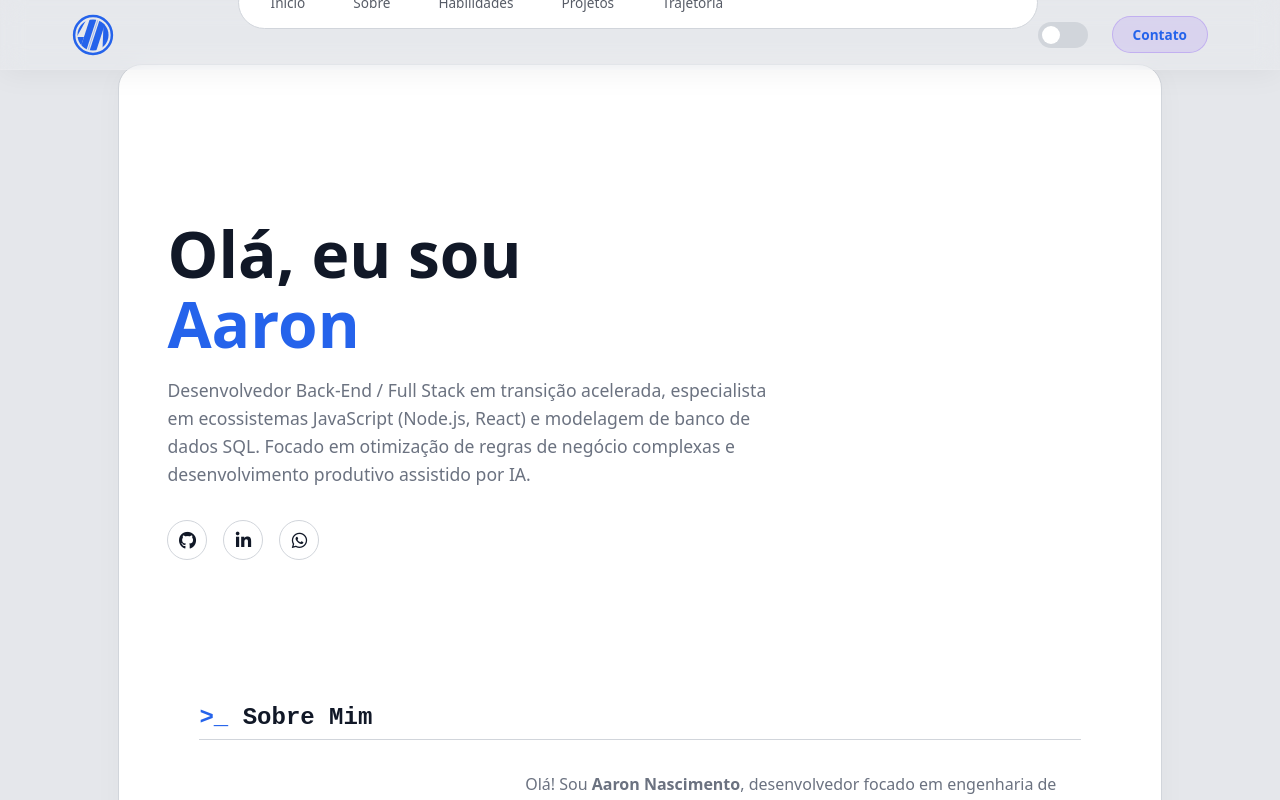
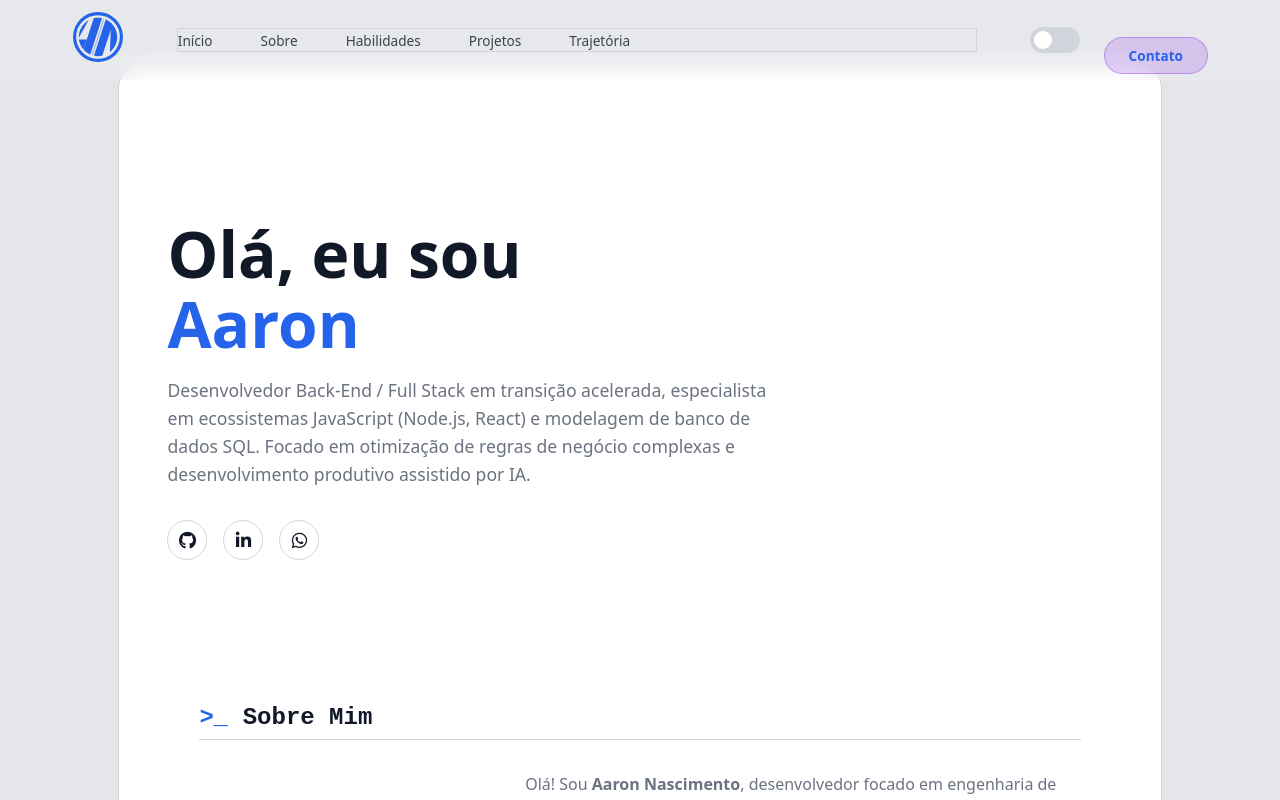
Before and after one commit to aarongmn7/aaron-nascimento-portfolio, a React (Vite) app: page / in a window 1280 px wide. Shown: the top 800 px of the page. Built offline with nearby package versions, Linux system fonts and the light colour scheme; no server answers.

Commit message:
refactor: completely rewrite header css to enforce clean layout and remove white pill

```diff
--- a/src/components/Header.css
+++ b/src/components/Header.css
@@ -1,119 +1,104 @@
-/* Container base do Header com Glassmorphism e posição Fixed */
+/* Container principal fixo no topo */
 .header {
   position: fixed !important;
   top: 0;
   left: 0;
+  width: 100% !important;
+  height: 80px !important;
   z-index: 9999 !important;
-  width: 100%;
-  height: 70px;
+  background-color: rgba(255, 255, 255, 0.05) !important;
+  backdrop-filter: blur(12px) !important;
+  -webkit-backdrop-filter: blur(12px) !important;
+  border-bottom: 1px solid rgba(255, 255, 255, 0.1);
   box-sizing: border-box;
-  margin: 0;
-  padding: 0;
-
-  /* Fundo transparente premium com blur */
-  background-color: rgba(255, 255, 255, 0.05);
-  backdrop-filter: blur(12px);
-  -webkit-backdrop-filter: blur(12px);
-
-  border-bottom: 1px solid rgba(255, 255, 255, 0.1);
-  box-shadow: 0 4px 30px rgba(0, 0, 0, 0.05);
-  transition: all 0.3s ease;
 }
 
 /* Suporte para Dark Mode automático */
 @media (prefers-color-scheme: dark) {
   .header {
-    background-color: rgba(18, 18, 18, 0.05);
+    background-color: rgba(18, 18, 18, 0.05) !important;
   }
 }
 
+/* Distribuição dos 3 blocos (Logo, Nav, Botões) */
 .header-container {
   display: flex !important;
   justify-content: space-between !important;
   align-items: center !important;
+  max-width: 1200px;
   height: 100%;
-  max-width: 1200px;
-  width: 100%;
-  box-sizing: border-box;
   margin: 0 auto;
   padding: 0 2rem;
+  box-sizing: border-box;
 }
 
+/* Área do Logo */
 .logo-container {
   display: flex;
   align-items: center;
-  flex: 1; /* Força o nav a ficar no centro exato */
+}
+.logo-container img {
+  height: 52px !important;
+  width: auto;
 }
 
-.logo-container a {
-  display: flex;
-  align-items: center;
-}
-
-.logo-container img {
-  height: 42px;
-  width: auto;
-  display: block;
+/* Menu de Navegação - SEM NENHUMA PÍLULA OU FUNDO BRANCO */
+.nav-menu {
+  background: none !important;
+  background-color: transparent !important;
+  box-shadow: none !important;
+  border-radius: 0 !important;
+  padding: 0 !important;
+  margin: 0 !important;
 }
 
 .nav-list {
-  display: flex;
-  align-items: center; /* Alinha links verticalmente */
-  gap: 3rem;
+  display: flex !important;
+  flex-direction: row !important;
+  gap: 3rem !important;
   list-style: none;
   margin: 0;
   padding: 0;
-  background: transparent !important;
-  box-shadow: none !important;
-  border-radius: 0 !important;
 }
 
 .nav-list a {
   text-decoration: none;
   color: inherit;
+  font-size: 0.85rem;
   font-weight: 500;
-  font-size: 0.85rem;
-  opacity: 0.7;
+  opacity: 0.8;
   transition: opacity 0.2s ease;
-  background: transparent !important;
-  box-shadow: none !important;
-  border-radius: 0 !important;
-  padding: 0;
-  display: flex;
-  align-items: center;
 }
 
 .nav-list a:hover {
   opacity: 1;
 }
 
-.header-actions {
+/* Bloco da Direita (Tema + Contato) perfeitamente alinhados no meio */
+.header-right {
   display: flex !important;
   align-items: center !important;
-  justify-content: flex-end !important;
   gap: 1.5rem !important;
-  flex: 1; /* Força o nav a ficar no centro exato */
 }
 
-.btn-contato-header {
+/* Botão de contato provisório estilo pílula */
+.contact-btn {
+  background-color: rgba(147, 51, 234, 0.2) !important; /* Roxo translúcido */
+  color: #2563eb !important; /* Azul igual ao logo */
+  border: 1px solid rgba(147, 51, 234, 0.4) !important;
+  padding: 0.5rem 1.5rem !important;
+  border-radius: 9999px !important;
+  font-size: 0.85rem;
+  font-weight: 600;
+  cursor: pointer;
+  text-decoration: none;
   display: inline-flex;
   align-items: center;
-  justify-content: center;
-  background-color: var(--accent-bg, rgba(139, 92, 246, 0.15));
-  color: var(--accent, #8b5cf6);
-  padding: 0.5rem 1.25rem;
-  border-radius: 99px;
-  font-weight: 600;
-  font-size: 0.85rem;
-  text-decoration: none;
   transition: all 0.2s ease;
-  border: 1px solid var(--accent-border, rgba(139, 92, 246, 0.3));
 }
 
-.btn-contato-header:hover {
-  background-color: var(--accent, #8b5cf6);
-  color: #fff;
-  transform: translateY(-1px);
+.contact-btn:hover {
+  background-color: rgba(147, 51, 234, 0.3) !important;
 }
 
 .mobile-menu-btn {
@@ -130,37 +115,31 @@
   .mobile-menu-btn {
     display: block;
   }
-
   .nav-menu {
-    position: absolute;
-    top: 100%;
+    position: absolute !important;
+    top: 100% !important;
     left: 0;
     width: 100%;
-
-    background-color: rgba(255, 255, 255, 0.95);
+    background-color: rgba(255, 255, 255, 0.95) !important;
     backdrop-filter: blur(12px);
     -webkit-backdrop-filter: blur(12px);
     border-bottom: 1px solid rgba(255, 255, 255, 0.2);
-    box-shadow: 0 10px 30px rgba(0, 0, 0, 0.1);
-
+    box-shadow: 0 10px 30px rgba(0, 0, 0, 0.1) !important;
     clip-path: polygon(0 0, 100% 0, 100% 0, 0 0);
     transition: clip-path 0.4s cubic-bezier(0.16, 1, 0.3, 1);
   }
-
   @media (prefers-color-scheme: dark) {
     .nav-menu {
-      background-color: rgba(18, 18, 18, 0.95);
+      background-color: rgba(18, 18, 18, 0.95) !important;
     }
   }
-
   .nav-menu.active {
     clip-path: polygon(0 0, 100% 0, 100% 100%, 0 100%);
   }
-
   .nav-list {
-    flex-direction: column;
-    align-items: center;
-    padding: 2rem 0;
-    gap: 2rem;
+    flex-direction: column !important;
+    align-items: center !important;
+    padding: 2rem 0 !important;
+    gap: 2rem !important;
   }
 }
--- a/src/components/Header.jsx
+++ b/src/components/Header.jsx
@@ -55,13 +55,13 @@ const Header = () => {
         </nav>
 
         {/* 3. Ações (Theme Toggle + Contato + Menu Mobile) */}
-        <div className="header-actions">
+        <div className="header-right">
           <label className="switch theme-toggle-btn">
             <input type="checkbox" id="themeToggle" checked={theme === 'dark'} onChange={toggleTheme} />
             <span className="slider"></span>
           </label>
 
-          <a href="#contato" className="btn-contato-header">Contato</a>
+          <a href="#contato" className="contact-btn">Contato</a>
 
           <button
             className="mobile-menu-btn"
```
